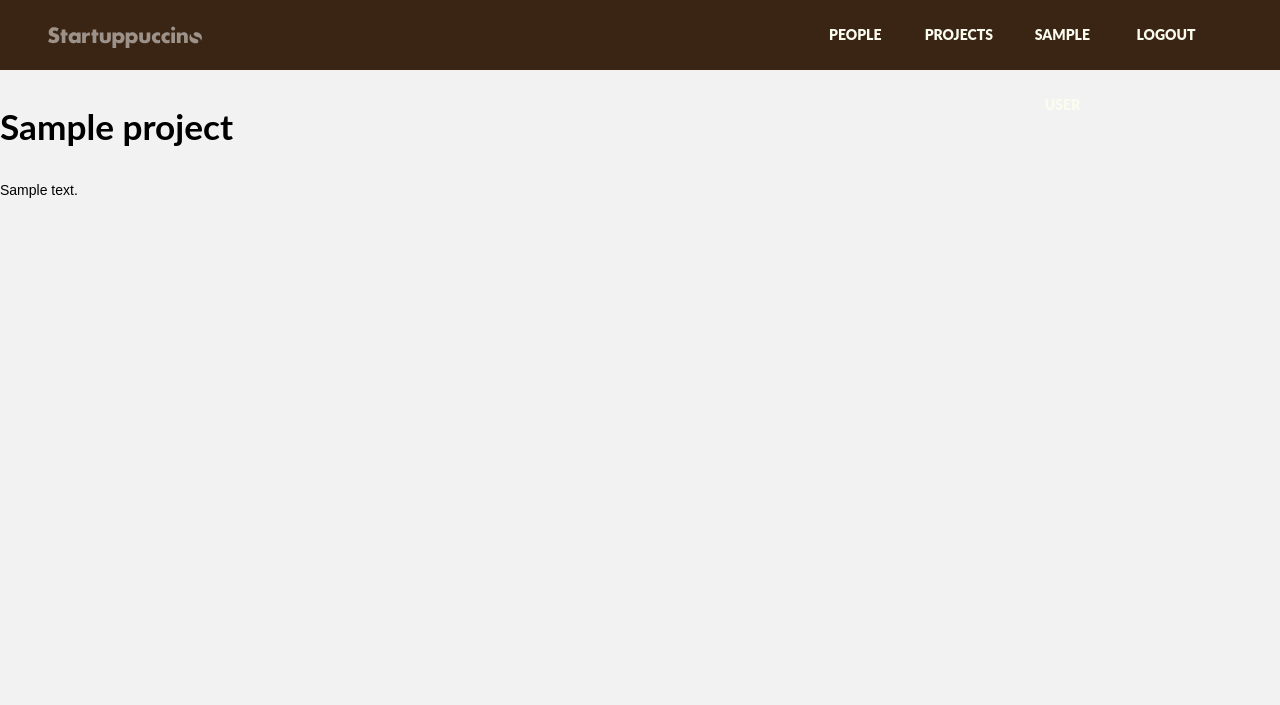
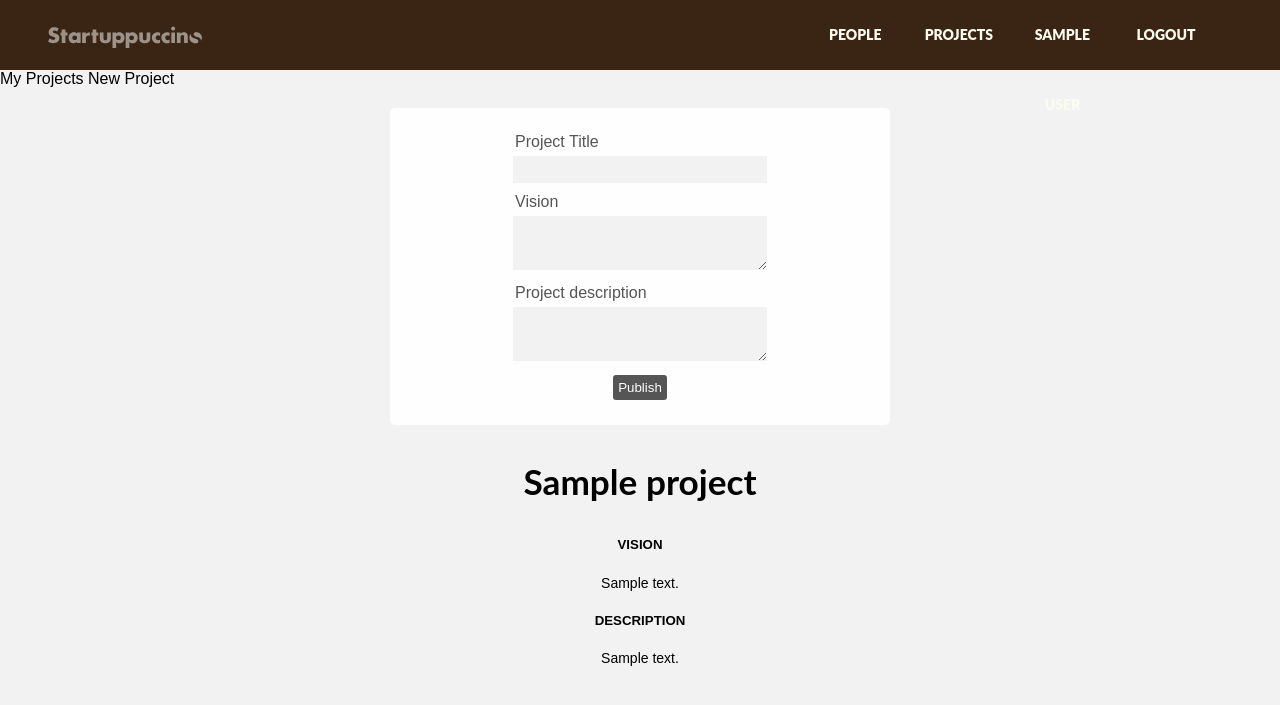
Before and after one commit to jpantiuchina/startuppuccino-website, a PHP site: page /projects/?p_id=1 in a window 1280 px wide. Shown: the top 705 px of the page. Run offline with PHP 8.4, Linux system fonts and the light colour scheme; the visitor is signed in with stand-in values (Sample User, id 1); tables that the repository leaves empty or names only in its code hold one stand-in row (values such as "Sample post"); some web fonts are replaced.

Commit message:
projects buttons

```diff
--- a/source-code/assets/php/log_sys.php
+++ b/source-code/assets/php/log_sys.php
@@ -70,7 +70,6 @@ class LogSys
 	}
 
 }
-
 
 // DB Tables
 /*
--- a/source-code/projects/index.php
+++ b/source-code/projects/index.php
@@ -19,6 +19,35 @@
 	<body>
 
 		<?php include '../assets/php/header.php'; ?>
+
+
+		<?php
+			/*
+				Here we have the section visible only if the user is logged.
+				This section contains the buttons to manage and create the projects.
+			*/
+		?>
+
+		<?php if ($userLogged){ ?>
+
+			<section>
+				<span class="button button--big" onclick="showSection('my_projects')">My Projects</span>
+				<span class="button button--big" onclick="showSection('new_project')">New Project</span>
+			</section>
+
+			<section id="my_projects">
+				<ul>
+				</ul>
+			</section>
+
+			<section id="new_project">
+
+				<?php include 'project_form.php'; ?>
+
+			</section>
+
+		<?php } // end if user is logged ?>
+
 
 		<?php
 			 /* If isset the get parameter 'p_id' ( ../index.php?p_id=xxxx )
@@ -46,7 +75,7 @@
 
 			<br><br>
 
-			<div class="list_view">
+			<section class="list_view">
 
 				<?php
 
@@ -85,7 +114,7 @@
 
 				?>
 
-			</div>
+			</section>
 
 		<?php } // endif switch all users list or single user details ?>
 
--- a/source-code/projects/project.php
+++ b/source-code/projects/project.php
@@ -11,9 +11,25 @@
 
 		    	?>
 
-		    		<h3><?php print $project['title']; ?></h3>
+		    		<!-- Temp html layout -->
 
-		    		<p><?php print $project['description']; ?></p>
+		    		<div style="text-align: center;">
+
+			    		<h3><?php print $project['title']; ?></h3>
+
+			    		<h5>VISION</h5>
+
+			    		<?php if(trim($project['vision']) != ""){ ?>
+				    		<p><?php print trim($project['vision']); ?></p>
+				    	<?php } else { ?>
+				    		<p>This team needs more time to understand the vision</p>
+				    	<?php } ?>
+
+			    		<h5>DESCRIPTION</h5>
+
+			    		<p><?php print $project['description']; ?></p>
+
+			    	</div>
 
 		    	<?php
 
--- /dev/null
+++ b/source-code/projects/project_form.php
@@ -0,0 +1,26 @@
+<form class="form_custom form_custom--slim" action="" method="post">
+
+	<li class="form_box_item">
+		<label for="title">Project Title</label>
+		<input class="form_pretty_general_input" type="text" name="title" <?php if(isset($_POST['title'])) print('value="'.$_POST['title'].'"'); ?> required/>
+	</li>
+
+	<li class="form_box_item">
+		<label for="vision">Vision</label>
+		<textarea class="form_pretty_general_input" name="vision" />
+			<?php if(isset($_POST['vision'])) print $_POST['vision']; ?>
+		</textarea>
+	</li>
+
+	<li class="form_box_item">
+		<label for="description">Project description</label>
+		<textarea class="form_pretty_general_input" name="description" />
+			<?php if(isset($_POST['description'])) print $_POST['description']; ?>
+		</textarea>
+	</li>
+
+	<li class="form_box_item">
+		<input class="form_pretty_button_input" type="submit" name="submit_project" value="Publish" />
+	</li>
+
+</form>
```
Also changed, not shown: documentation/notes.txt (+44 -0 lines), source-code/.htaccess.
